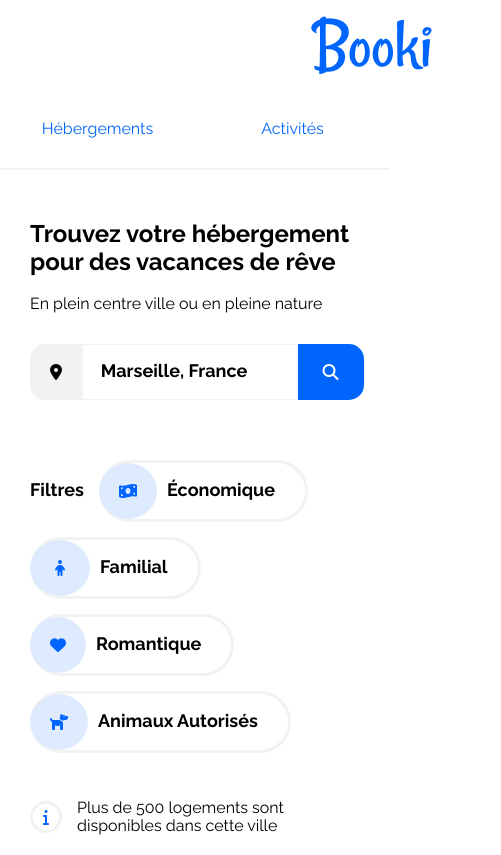
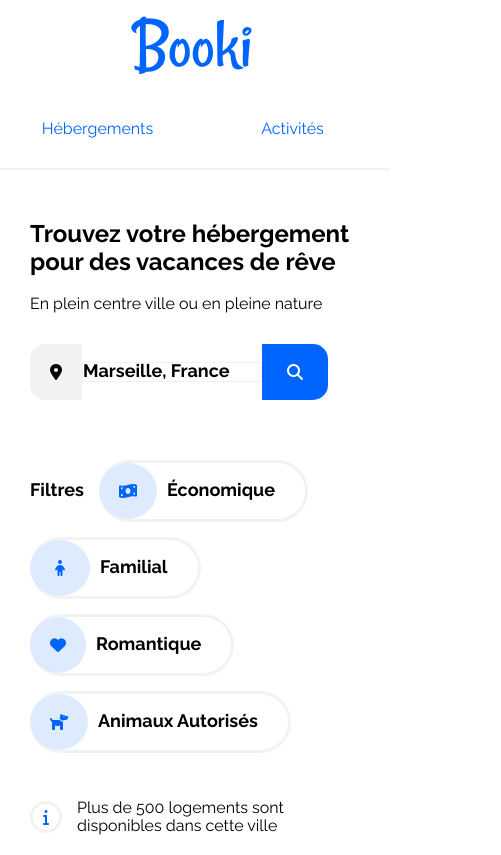
Before and after one commit to modough/booki, a plain HTML site: page index.html in a window 390 px wide. Shown: the top 855 px of the page, 501 px wide, since content can reach past the window. Drawn offline with Linux system fonts and the light colour scheme; a web font is replaced by a local one.

Commit message:
update queries 768px

```diff
--- a/css/style.css
+++ b/css/style.css
@@ -480,11 +480,12 @@ footer h4{
     /*HEADER*/
 
     header{
+
         flex-wrap: wrap;
 
     }
     #logo{
-        margin-left: 250px;
+        margin-left: auto;
     }
     .navbar{
         display: flex;
@@ -503,6 +504,10 @@ footer h4{
     }
 
     /*SEARCH-BAR*/
+
+    .search-bar input{
+        padding: 0;
+    }
 
     .search-bar button p{
         display: none;
```
